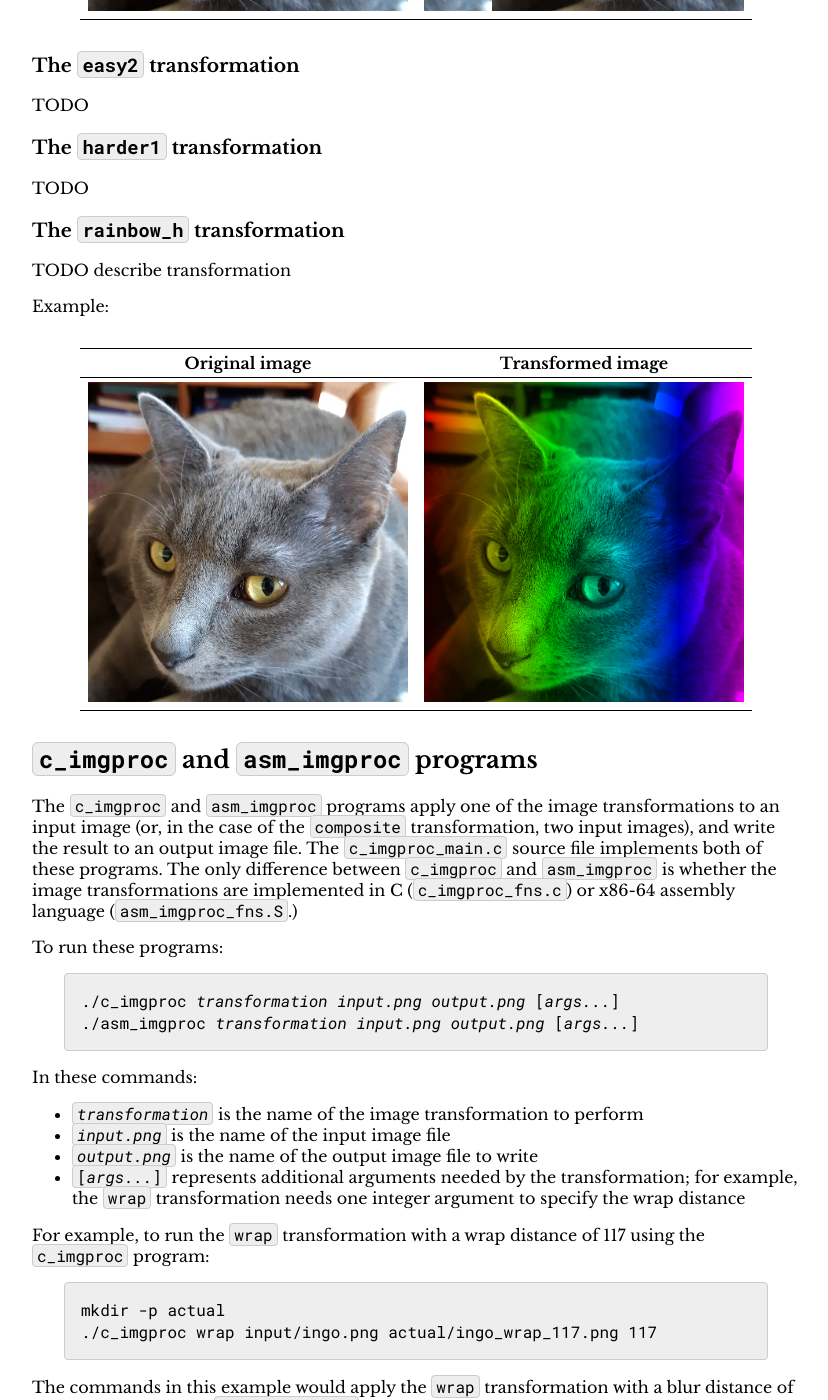
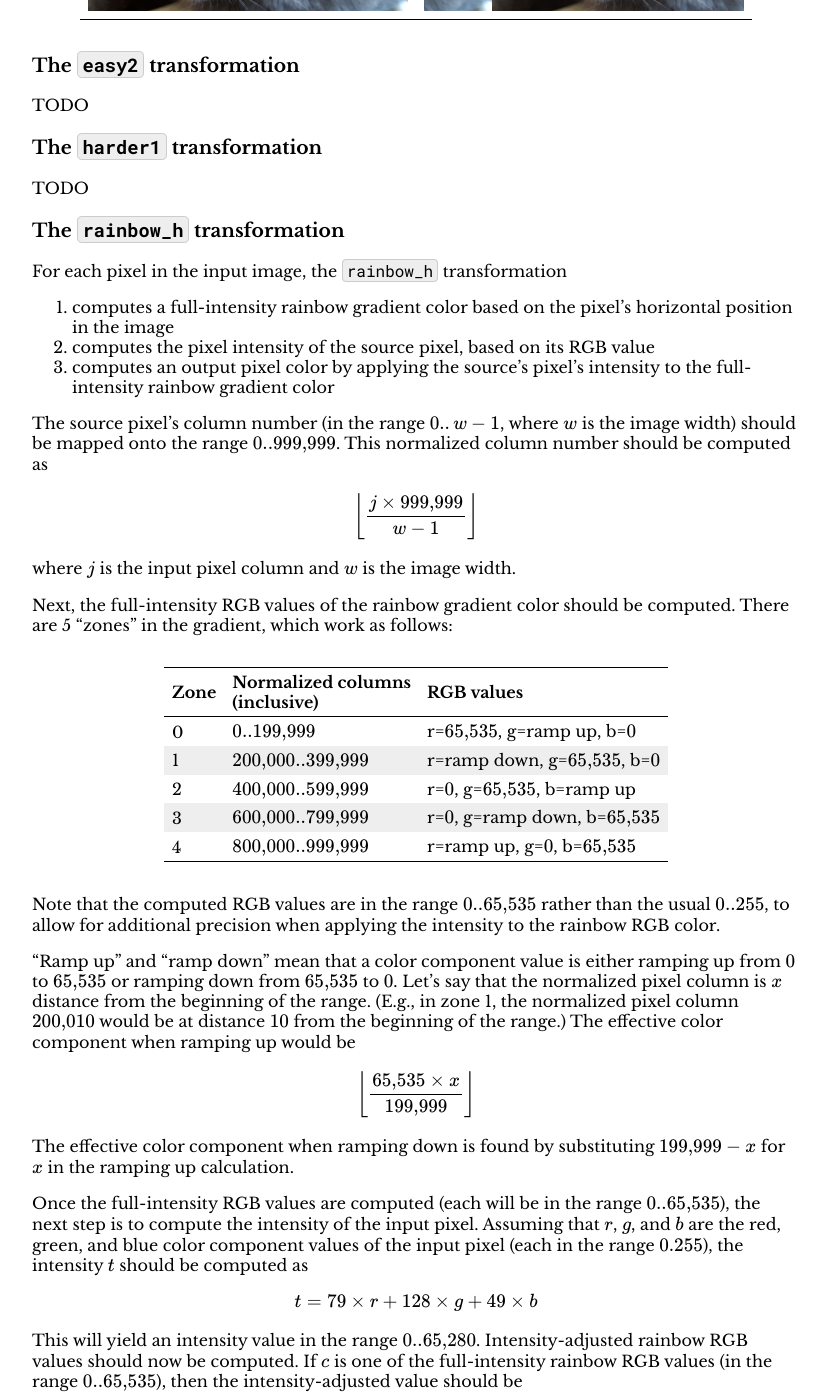
Before and after one commit to jhucsf/fall2026, a Jekyll site: the page built from assign/assign02.md, in a window 1280 px wide and 1400 px high, scrolled down 4524 px. Shown: the whole window, without its empty margins (224-1052 px from the left). Built offline with Jekyll 4.4.1, drawn with Linux system fonts in a browser that asks for light colours; formulas are drawn with MathJax 3; some of the changed text lies outside the part shown.

Commit message:
technical details of rainbow_h transformation

```diff
--- a/assign/assign02.md
+++ b/assign/assign02.md
@@ -241,7 +241,71 @@ TODO
 
 ### The `rainbow_h` transformation
 
-TODO describe transformation
+For each pixel in the input image, the `rainbow_h` transformation
+
+1. computes a full-intensity rainbow gradient color based on the
+   pixel's horizontal position in the image
+2. computes the pixel intensity of the source pixel, based on its
+   RGB value
+3. computes an output pixel color by applying the source's
+   pixel's intensity to the full-intensity rainbow gradient color
+
+The source pixel's column number (in the range $$0..w-1$$, where $$w$$
+is the image width) should be mapped onto the range $$0..999{,}999$$.
+This normalized column number should be computed as
+
+$$\left\lfloor \frac{j \times 999{,}999}{w - 1} \right\rfloor$$
+
+where $$j$$ is the input pixel column and $$w$$ is the image width.
+
+Next, the full-intensity RGB values of the rainbow gradient
+color should be computed. There are 5 "zones" in the gradient,
+which work as follows:
+
+Zone | Normalized columns<br>(inclusive) | RGB values
+---- | --------------------------------- | ----------
+0    | $$0..199{,}999$$                  | r=$$65{,}535$$, g=ramp up, b=$$0$$
+1    | $$200{,}000..399{,}999$$          | r=ramp down, g=$$65{,}535$$, b=$$0$$
+2    | $$400{,}000..599{,}999$$          | r=$$0$$, g=$$65{,}535$$, b=ramp up
+3    | $$600{,}000..799{,}999$$          | r=$$0$$, g=ramp down, b=$$65{,}535$$
+4    | $$800{,}000..999{,}999$$          | r=ramp up, g=$$0$$, b=$$65{,}535$$
+
+Note that the computed RGB values are in the range $$0..65{,}535$$
+rather than the usual $$0..255$$, to allow for additional precision when
+applying the intensity to the rainbow RGB color.
+
+"Ramp up" and "ramp down" mean that a color component value is either
+ramping up from $$0$$ to $$65{,}535$$ or ramping down from
+$$65{,}535$$ to $$0$$.  Let's say that the normalized pixel column is
+$$x$$ distance from the beginning of the range. (E.g., in zone 1,
+the normalized pixel column $$200{,}010$$ would be at distance $$10$$
+from the beginning of the range.) The effective color component when
+ramping up would be
+
+$$\left\lfloor \frac{65{,}535 \times x}{199{,}999} \right\rfloor$$
+
+The effective color component when ramping down is found by substituting
+$$199{,}999 - x$$ for $$x$$ in the ramping up calculation.
+
+Once the full-intensity RGB values are computed (each will be in the
+range $$0..65{,}535$$), the next step is to compute the intensity of
+the input pixel. Assuming that $$r$$, $$g$$, and $$b$$ are the red,
+green, and blue color component values of the input pixel (each in
+the range $$0.255$$), the intensity $$t$$ should be computed as
+
+$$t = 79 \times r + 128 \times g + 49 \times b$$
+
+This will yield an intensity value in the range $$0..65{,}280$$.
+Intensity-adjusted rainbow RGB values should now be computed.
+If $$c$$ is one of the full-intensity rainbow RGB values (in the
+range $$0..65{,}535$$), then the intensity-adjusted value should be
+
+$$\left\lfloor \frac{c \times t}{65{,}280} \right\rfloor$$
+
+Finally, from each intensity-adjusted RGB value $$c$$, an output
+RGB value can be computed as $$\lfloor c/256 \rfloor$$. The final
+output RGB values should then be combined with the unmodified
+alpha value of the input pixel to yield the output pixel's RGBA values.
 
 Example:
 
```
